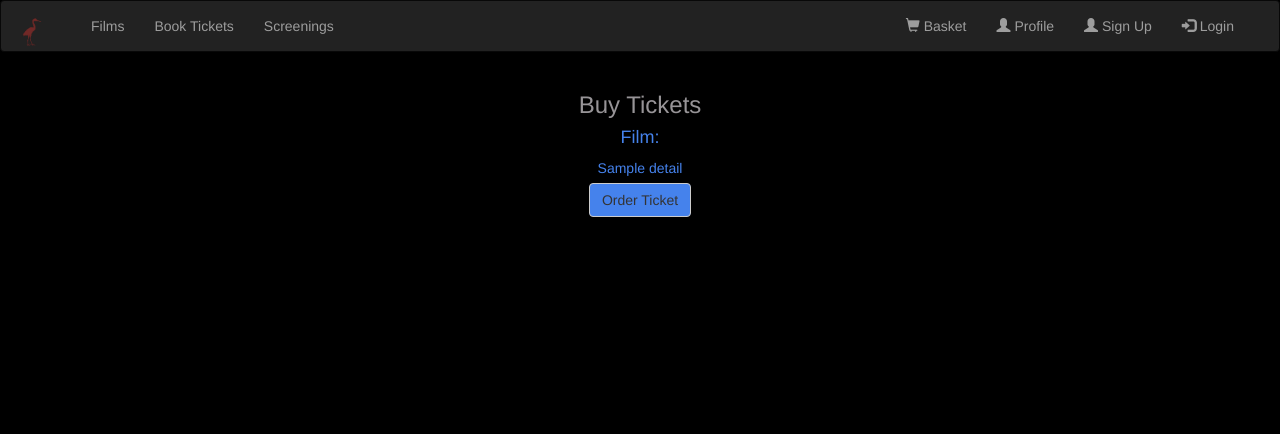
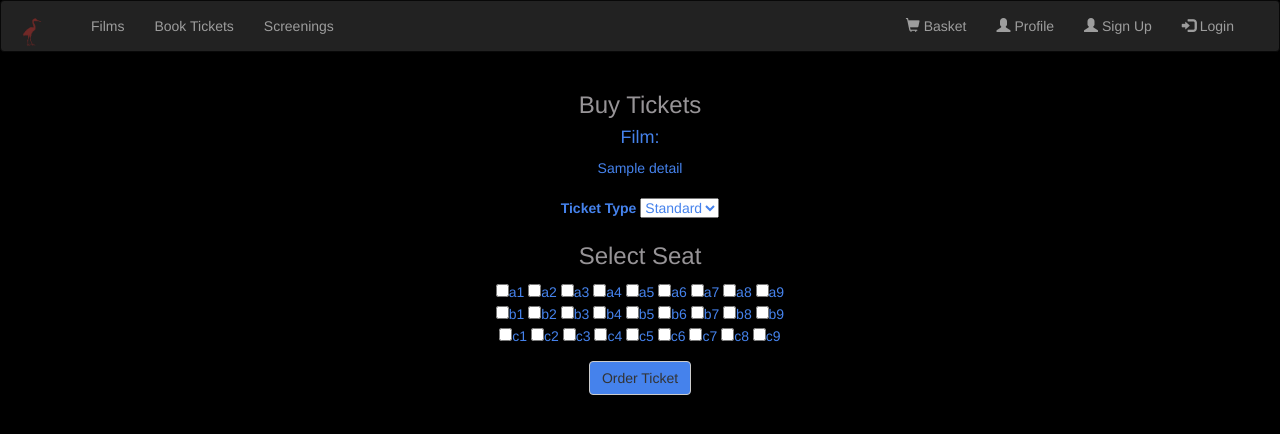
Before and after one commit to EWeb-b/heron, a Flask app: template webapp/app/templates/order_ticket.html in a window 1280 px wide. Shown: the top 434 px of the page. Run offline with Flask 2, Linux system fonts and the light colour scheme; the template is opened without the code that fills it: values that come from a table or form of the project are taken from there, others are empty; tables that the repository leaves empty hold one stand-in row (values such as "Sample post"); some libraries are stand-ins or nearby versions.

Commit message:
order tickets page has the ability to select ticket type and has a matrix of tickboxes to be used to select a seat number

```diff
--- a/webapp/app/templates/order_ticket.html
+++ b/webapp/app/templates/order_ticket.html
@@ -20,6 +20,16 @@
       background-color:#4582EC;
     }
 
+    aa {
+      display:inline;
+    }
+    bb {
+      display:inline;
+    }
+    cc {
+      display:inline;
+    }
+
 </style>
   <body>
       <div class="container">
@@ -32,12 +42,61 @@
          <div>
            {{film.filmName}}
          </div>
+         <form>
+       <fieldset>
+
+          <p>
+             <label style="margin-top: 20px">Ticket Type</label>
+             <select id = "ticketType">
+               <option value = "standard">Standard</option>
+               <option value = "child">Child</option>
+               <option value = "student">Student</option>
+               <option value = "oap">OAP</option>
+             </select>
+          </p>
+
+          <h3> Select Seat</h3>
+          <div>
+          <aa class=""><input type="checkbox">a1</aa>
+          <aa class=""><input type="checkbox">a2</aa>
+          <aa class=""><input type="checkbox">a3</aa>
+          <aa class=""><input type="checkbox">a4</aa>
+          <aa class=""><input type="checkbox">a5</aa>
+          <aa class=""><input type="checkbox">a6</aa>
+          <aa class=""><input type="checkbox">a7</aa>
+          <aa class=""><input type="checkbox">a8</aa>
+          <aa class=""><input type="checkbox">a9</aa>
+        </div>
+        <div>
+          <bb class=""><input type="checkbox">b1</bb>
+          <bb class=""><input type="checkbox">b2</bb>
+          <bb class=""><input type="checkbox">b3</bb>
+          <bb class=""><input type="checkbox">b4</bb>
+          <bb class=""><input type="checkbox">b5</bb>
+          <bb class=""><input type="checkbox">b6</bb>
+          <bb class=""><input type="checkbox">b7</bb>
+          <bb class=""><input type="checkbox">b8</bb>
+          <bb class=""><input type="checkbox">b9</bb>
+        </div>
+        <div>
+          <cc class=""><input type="checkbox">c1</cc>
+          <cc class=""><input type="checkbox">c2</cc>
+          <cc class=""><input type="checkbox">c3</cc>
+          <cc class=""><input type="checkbox">c4</cc>
+          <cc class=""><input type="checkbox">c5</cc>
+          <cc class=""><input type="checkbox">c6</cc>
+          <cc class=""><input type="checkbox">c7</cc>
+          <cc class=""><input type="checkbox">c8</cc>
+          <cc class=""><input type="checkbox">c9</cc>
+        </div>
+       </fieldset>
+    </form>
 
 
       <div>
         <center>
         <form action="{{url_for('order_ticket')}}">
-          <button class="btn btn-default" type="submit" name="buy" value="Order Tickets" style="margin-top: 5px">Order Ticket</button>
+          <button class="btn btn-default" type="submit" name="buy" value="Order Tickets" style="margin-top: 15px">Order Ticket</button>
         </form>
       </center>
       </div>
```
